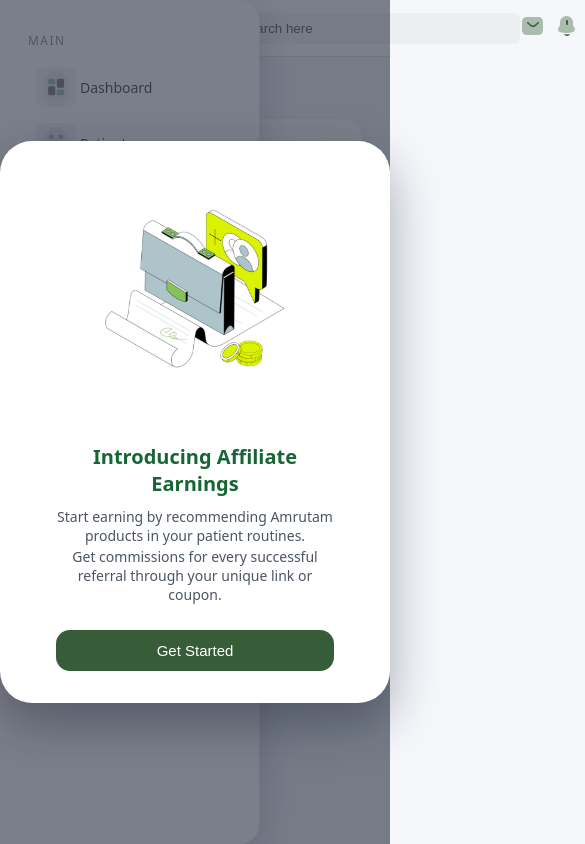
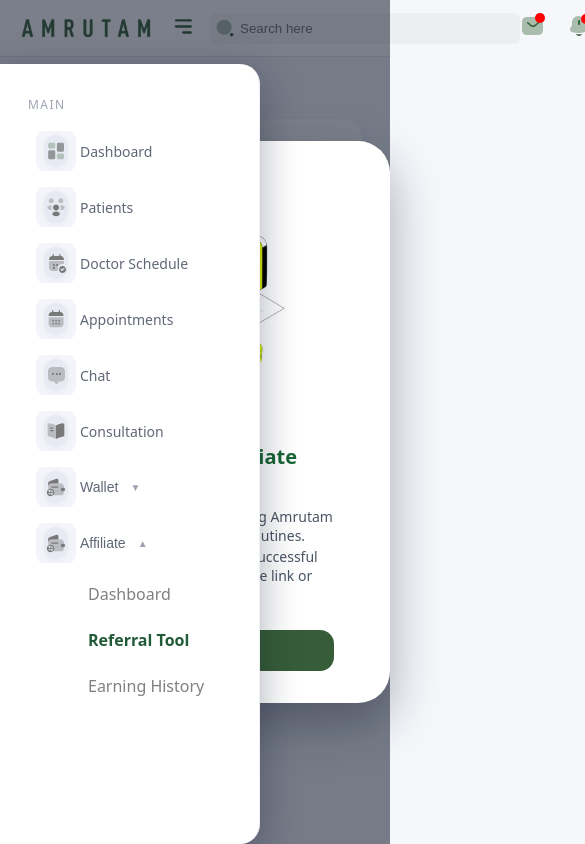
Before and after one commit to gopinathmurugan23/doctor-dashboard, a React (Create React App) app: page /affiliate/referral-tool in a window 390 px wide. Shown: the top 844 px of the page, 585 px wide, since content can reach past the window. Built offline with nearby package versions, Linux system fonts and the light colour scheme.

Commit message:
"updated index.css"

```diff
--- a/src/index.css
+++ b/src/index.css
@@ -77,7 +77,7 @@
 .avatar {
   width: 40px;
   height: 40px;
-  border-radius: 50%;
+  border-radius: 15px;
 }
 .content {
   padding: 20px;
@@ -206,8 +206,9 @@
   transition: transform 0.25s ease-out;
   background: #ffffff;
   border-right: 1px solid #edf0f4;
-  display: flex;
+  /* display: flex; */
   border-radius: 0px 20px 20px 0px;
+  min-height: 700px;
 }
 
 .sidebar.collapsed {
@@ -229,7 +230,6 @@
 
 /* Sidebar items */
 .sidebar-item {
-  width: 100%;
   display: flex;
   align-items: center;
   gap: 12px;
@@ -383,7 +383,7 @@
   margin: 0 4px;
 }
 
-.breadcrumb-current {
+.breadcrumb-nt {
   color: #111827;
   font-weight: 500;
 }
@@ -502,6 +502,7 @@
   border-radius: 999px;
   padding: 6px 12px;
   gap: 8px;
+  max-width: 210px;
 }
 
 .referral-table-search input {
@@ -1019,3 +1020,61 @@
 .intro-primary-btn:hover {
   filter: brightness(1.02);
 }
+
+@media (max-width: 768px) {
+  /* Make the container relative so sidebar can be fixed over content */
+  .main-area {
+    position: relative;
+  }
+
+  /* Sidebar becomes an off-canvas drawer */
+  .sidebar {
+    position: fixed;
+    top: 64px; /* header height – adjust if your header is different */
+    left: 0;
+    bottom: 0;
+    width: 260px;
+    height: auto;
+    transform: translateX(-100%); /* hidden by default */
+    transition: transform 0.25s ease-out;
+    box-shadow: 0 12px 40px rgba(15, 23, 42, 0.35);
+    z-index: 1000;
+  }
+
+  /* When not collapsed, slide in */
+  .sidebar.open {
+    transform: translateX(0);
+  }
+
+  /* When collapsed, stay fully hidden */
+  .sidebar.collapsed {
+    transform: translateX(-100%);
+    width: 260px; /* keep full width in mobile, no skinny version */
+  }
+
+  /* On mobile we ALWAYS show labels inside, even if collapsed */
+  .sidebar.collapsed .sidebar-item-label {
+    display: inline;
+  }
+
+  /* Content should use full width */
+  .content {
+    width: 100%;
+  }
+}
+
+.icon-wrapper {
+  position: relative;
+  display: inline-block;
+  margin-right: 12px;
+}
+
+.badge-dot {
+  position: absolute;
+  top: 0px;
+  right: 0px;
+  width: 10px;
+  height: 10px;
+  background-color: red;
+  border-radius: 50%;
+}
```
